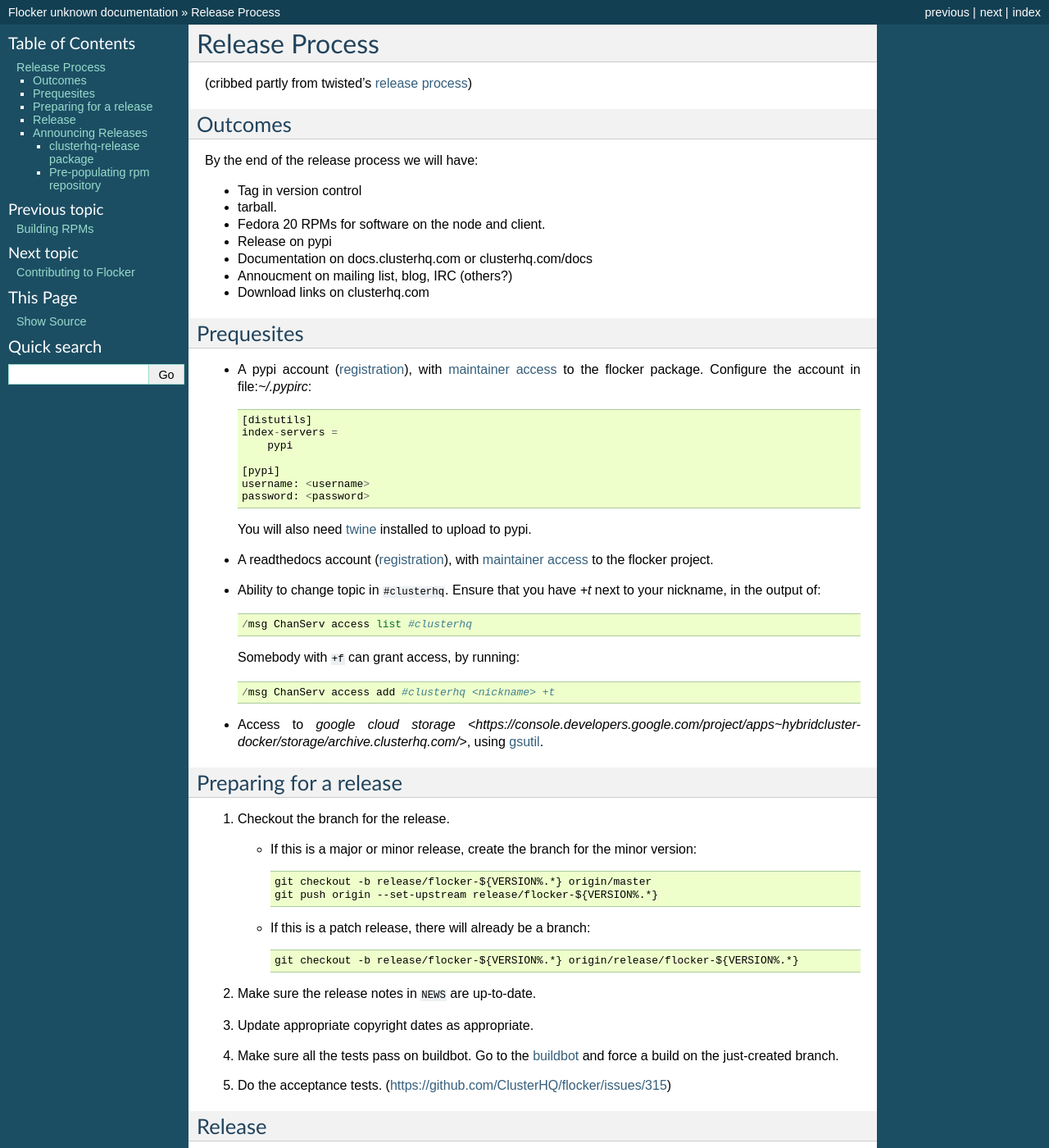
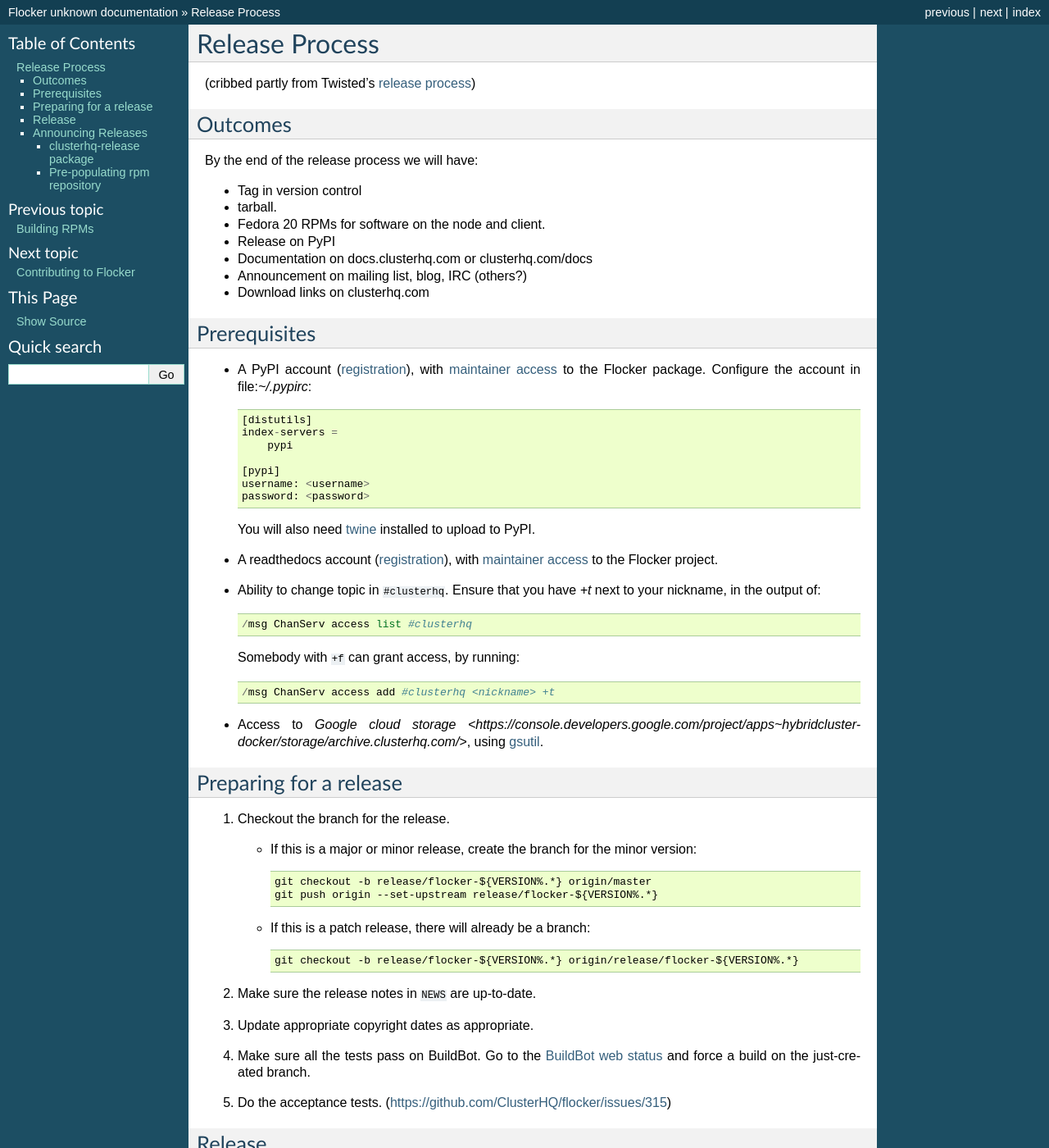
Before and after one commit to ClusterHQ/flocker, a Sphinx documentation site: the page built from docs/release-process.rst, in a window 1280 px wide and 1400 px high. Shown: the whole window at 82% size. Built offline with Sphinx 7.4.7, drawn with Linux system fonts in a browser that asks for light colours; some of the changed text lies outside the part shown.

Commit message:
spelling, punctuation, and capitalization fixes

```diff
--- a/docs/release-process.rst
+++ b/docs/release-process.rst
@@ -1,7 +1,7 @@
 Release Process
 ===============
 
-(cribbed partly from twisted's `release process <https://twistedmatrix.com/trac/wiki/ReleaseProcess>`_)
+(cribbed partly from Twisted's `release process <https://twistedmatrix.com/trac/wiki/ReleaseProcess>`_)
 
 Outcomes
 --------
@@ -11,17 +11,17 @@
 - Tag in version control
 - tarball.
 - Fedora 20 RPMs for software on the node and client.
-- Release on pypi
+- Release on PyPI
 - Documentation on docs.clusterhq.com or clusterhq.com/docs
-- Annoucment on mailing list, blog, IRC (others?)
+- Announcement on mailing list, blog, IRC (others?)
 - Download links on clusterhq.com
 
 
-Prequesites
+Prerequisites
 -----------
 
-- A pypi account (`registration <https://pypi.python.org/pypi?%3Aaction=register_form>`__),
-  with `maintainer access <https://pypi.python.org/pypi?:action=role_form&package_name=flocker>`__ to the flocker package.
+- A PyPI account (`registration <https://pypi.python.org/pypi?%3Aaction=register_form>`__),
+  with `maintainer access <https://pypi.python.org/pypi?:action=role_form&package_name=flocker>`__ to the Flocker package.
   Configure the account in file:`~/.pypirc`::
 
      [distutils]
@@ -32,10 +32,10 @@
      username: <username>
      password: <password>
 
-  You will also need `twine <https://pypi.python.org/pypi/twine>`_ installed to upload to pypi.
+  You will also need `twine <https://pypi.python.org/pypi/twine>`_ installed to upload to PyPI.
 
 - A readthedocs account (`registration <https://readthedocs.org/accounts/register/>`__),
-  with `maintainer access <https://readthedocs.org/dashboard/flocker/users/>`__ to the flocker project.
+  with `maintainer access <https://readthedocs.org/dashboard/flocker/users/>`__ to the Flocker project.
 
 - Ability to change topic in ``#clusterhq``.
   Ensure that you have `+t` next to your nickname, in the output of::
@@ -46,7 +46,7 @@
 
      /msg ChanServ access add #clusterhq <nickname> +t
 
-- Access to `google cloud storage <https://console.developers.google.com/project/apps~hybridcluster-docker/storage/archive.clusterhq.com/>`,
+- Access to `Google cloud storage <https://console.developers.google.com/project/apps~hybridcluster-docker/storage/archive.clusterhq.com/>`,
   using `gsutil <https://developers.google.com/storage/docs/gsutil>`_.
 
 Preparing for a release
@@ -64,8 +64,8 @@
 
 2. Make sure the release notes in :file:`NEWS` are up-to-date.
 3. Update appropriate copyright dates as appropriate.
-4. Make sure all the tests pass on buildbot.
-   Go to the `buildbot <http://build.clusterhq.com/boxes-flocker>`_ and force a build on the just-created branch.
+4. Make sure all the tests pass on BuildBot.
+   Go to the `BuildBot web status <http://build.clusterhq.com/boxes-flocker>`_ and force a build on the just-created branch.
 5. Do the acceptance tests. (https://github.com/ClusterHQ/flocker/issues/315)
 
 Release
@@ -76,9 +76,9 @@
      git tag -a ${VERSION} release/flocker-${VERSION%.*}
      git push origin ${VERSION}
 
-2.  Go to the `buildbot <http://build.clusterhq.com/boxes-flocker>`_ and force a build on the tag.
+2.  Go to the `BuildBot web status <http://build.clusterhq.com/boxes-flocker>`_ and force a build on the tag.
 
-3. Build python packages and upload to pypi::
+3. Build python packages and upload to PyPI::
 
      python sdist bdist_wheel
      twine upload dist/Flocker-${VERSION}{.tar.gz,-py2-none-any.whl}
```
Also changed, not shown: other parts of docs/release-process.rst (+1 -1 lines).
